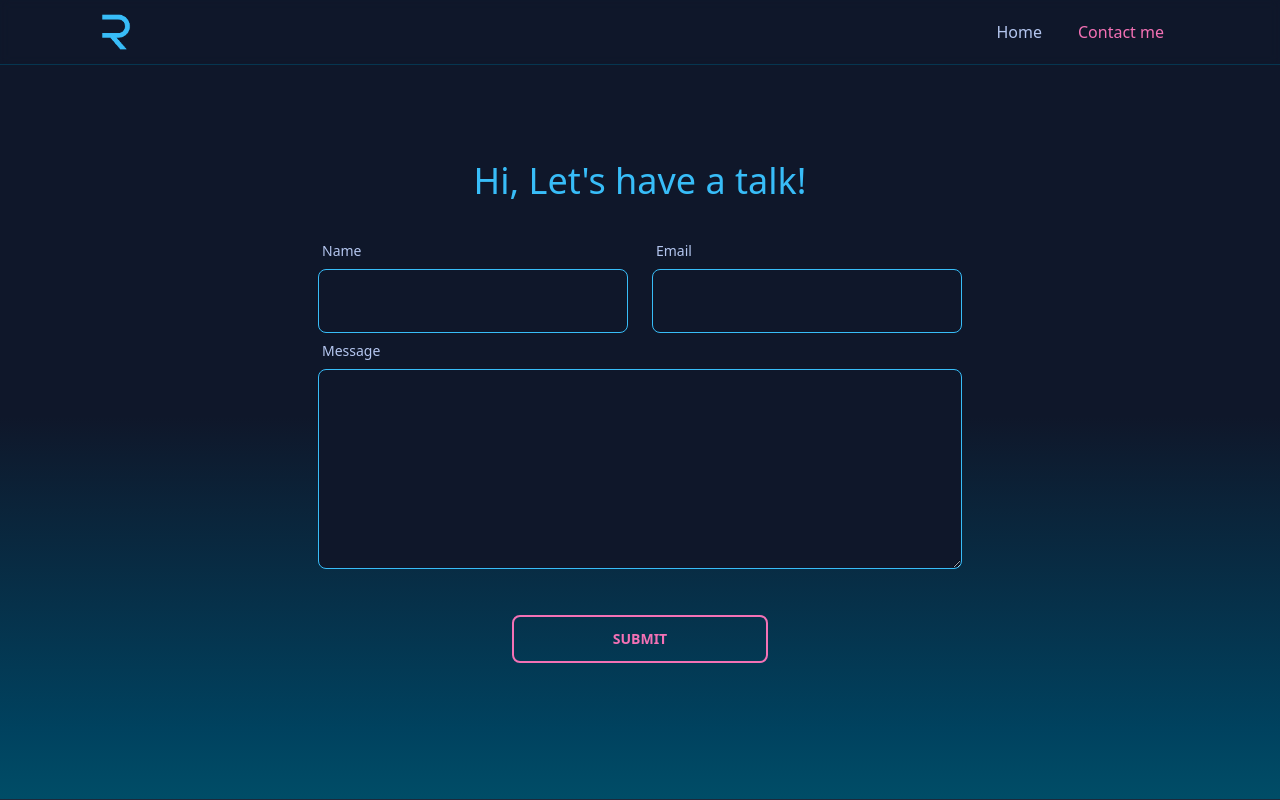
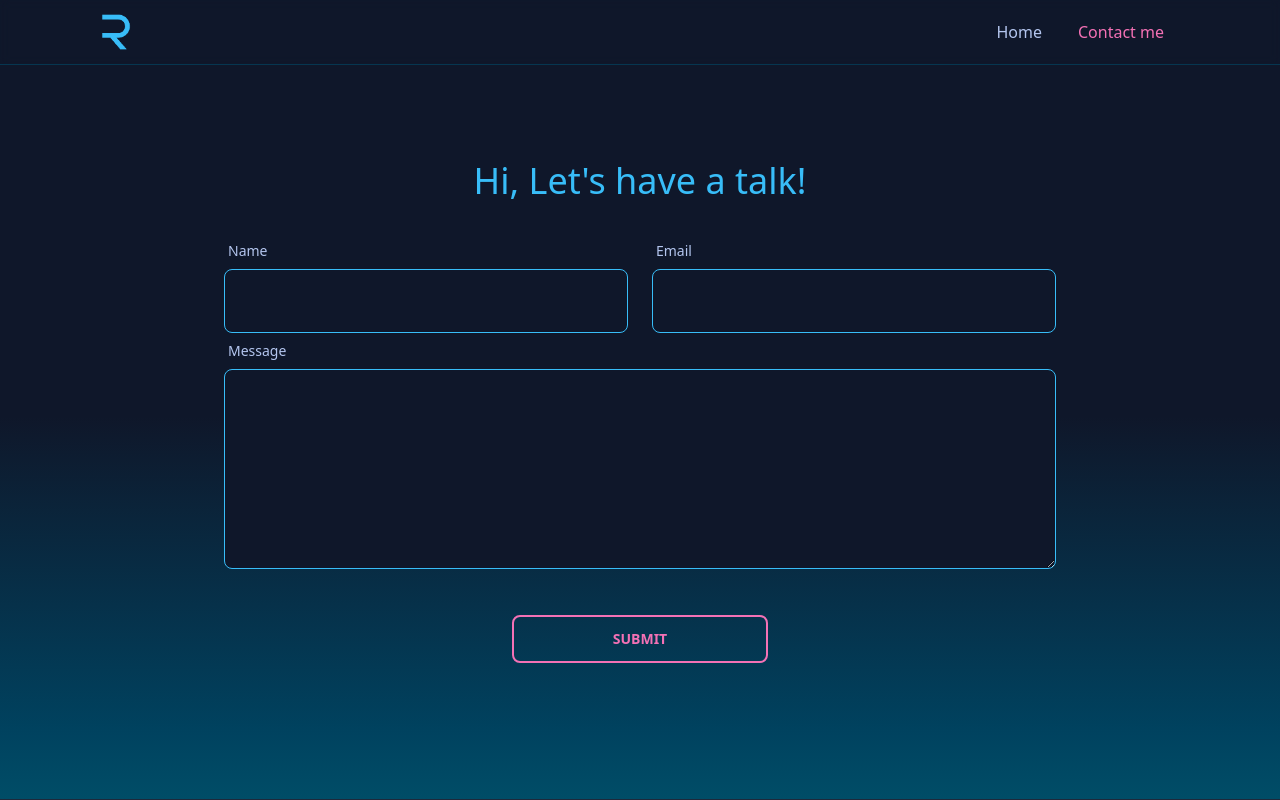
Before and after one commit to roiceee/portfolio, a Next.js app: page /contact in a window 1280 px wide. Shown: the top 800 px of the page. Built offline with nearby package versions, Linux system fonts and the light colour scheme.

Commit message:
add responsiveness

```diff
--- a/src/app/contact/page.tsx
+++ b/src/app/contact/page.tsx
@@ -26,13 +26,13 @@ function ContactPage() {
 
   return (
     <main>
-      <div className="py-24 flex flex-col justify-center items-center">
+      <div className="py-24">
         <h1 className="text-primary text-center text-3xl md:text-4xl mb-8">
           Hi, Let&apos;s have a talk!
         </h1>
-        <form onSubmit={handleSubmit} className="min-w-full md:min-w-fit">
-          <div className="md:flex justify-center gap-6">
-            <div>
+        <form onSubmit={handleSubmit} className="min-w-full">
+          <div className="sm:flex min-w-full justify-center gap-6">
+            <div className="w-full">
               <label className="label" htmlFor="name">
                 <span className="label-text">Name</span>
               </label>
@@ -45,7 +45,7 @@ function ContactPage() {
                 onChange={(e) => handleFormValues(e)}
               />
             </div>
-            <div>
+            <div className="w-full">
               <label className="label" htmlFor="email">
                 <span className="label-text">Email</span>
               </label>
```
